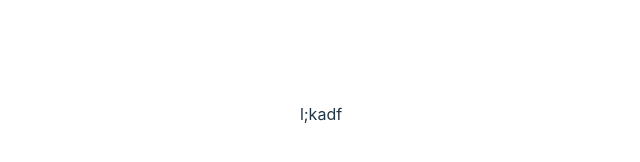
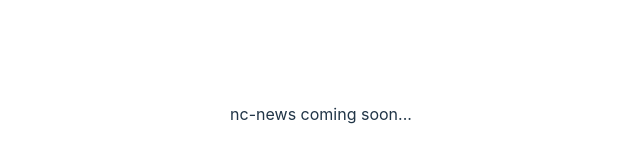
Before and after one commit to LukeDiB/nc-news, a React app: page / in a window 1280 px wide. Shown: the part 286-448 px from the top of the page, without its empty margins (319-959 px from the left). Built offline with nearby package versions, Linux system fonts and the light colour scheme; the HTML template or start-up script is replaced by a standard one.

Commit message:
Created React App

```diff
--- a/src/App.jsx
+++ b/src/App.jsx
@@ -4,8 +4,7 @@ function App() {
 
   return (
     <>
-      l;kadf
-
+       nc-news coming soon...
     </>
   )
 }
```
